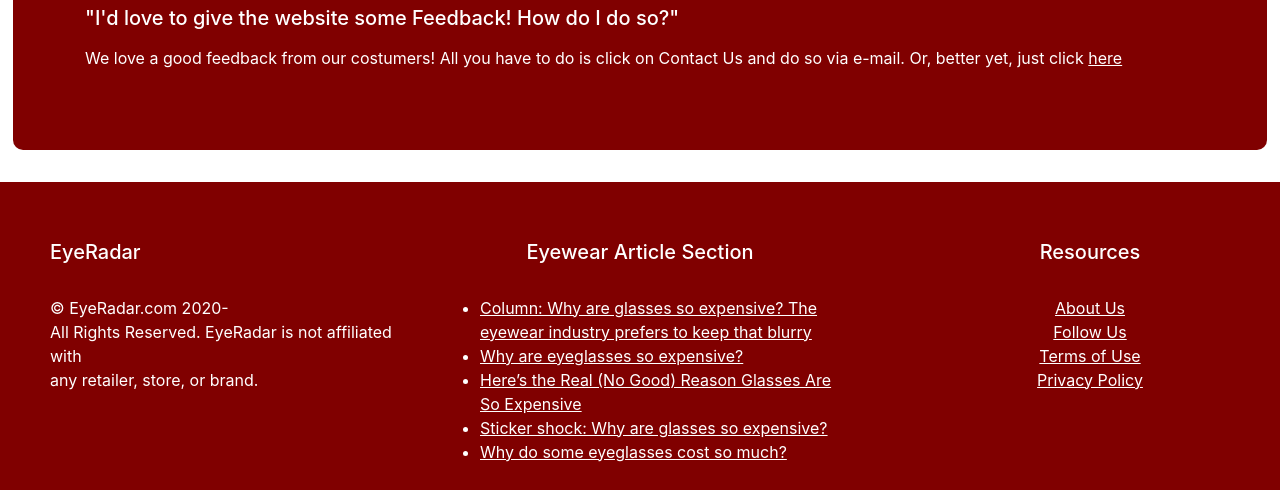
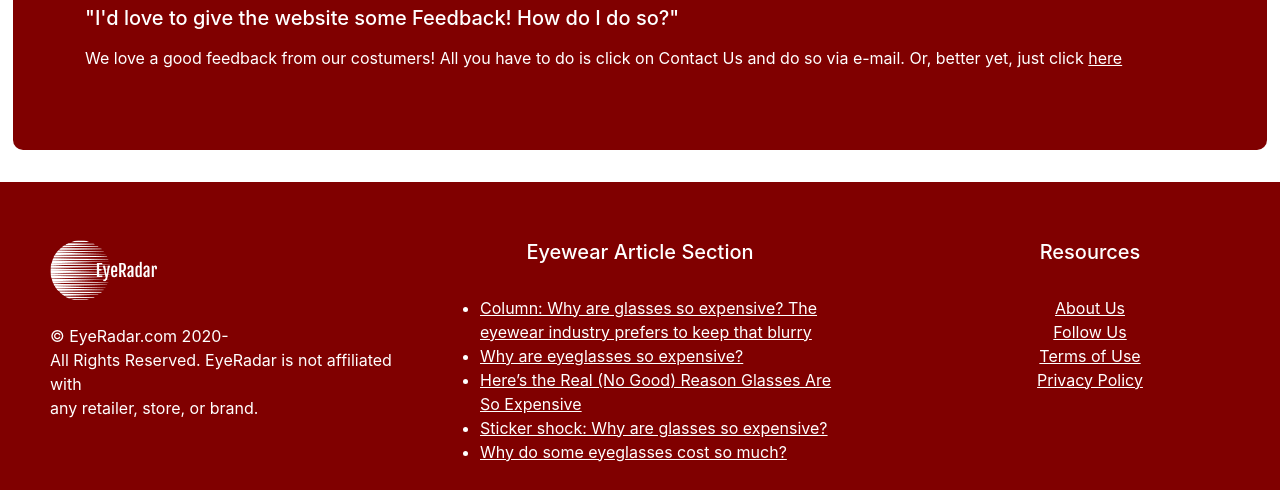
Before and after one commit to Riyo-Aloshyas/eyeradar-website, a PHP site: page /FAQ.php in a window 1280 px wide. Shown: the part 666-1156 px from the top of the page. Run offline with PHP 8.4, Linux system fonts and the light colour scheme; some libraries are stand-ins or nearby versions.

Commit message:
Add files via upload

```diff
--- a/FAQ.php
+++ b/FAQ.php
@@ -108,7 +108,7 @@ We love a good feedback from our costumers! All you have to do is click on Conta
       <div class="media-body">
         <br><br>
         <ul style="list-style:none;">
-            <li><h5>EyeRadar</h5></li>
+            <li><img class="logo" src="logo.png"></li>
             <br>
             <li>© EyeRadar.com 2020-</li>
             <li>All Rights Reserved. EyeRadar is not affiliated with</li>
--- a/index.php
+++ b/index.php
@@ -160,7 +160,7 @@
       <div class="media-body">
         <br><br>
         <ul style="list-style:none;">
-            <li><h5>EyeRadar</h5></li>
+            <li><img class="logo" src="logo.png"></li>
             <br>
             <li>© EyeRadar.com 2020-</li>
             <li>All Rights Reserved. EyeRadar is not affiliated with</li>
```
